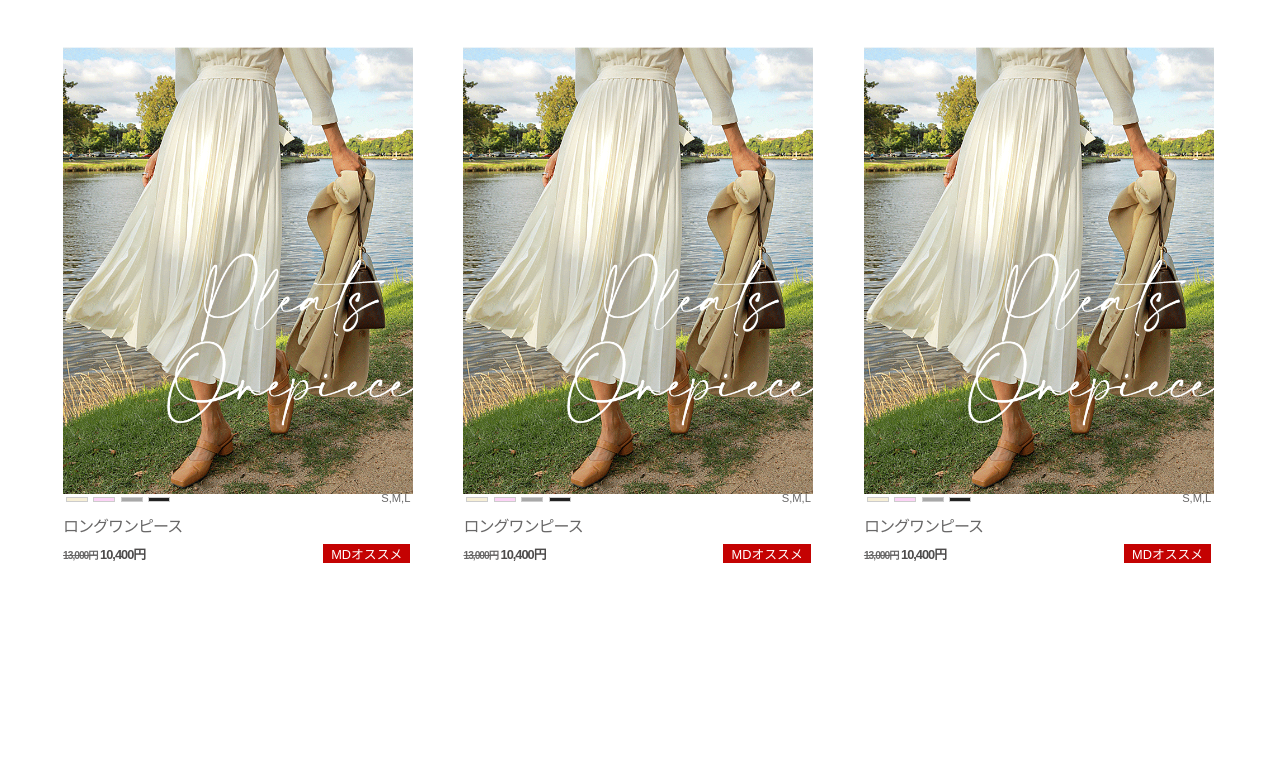
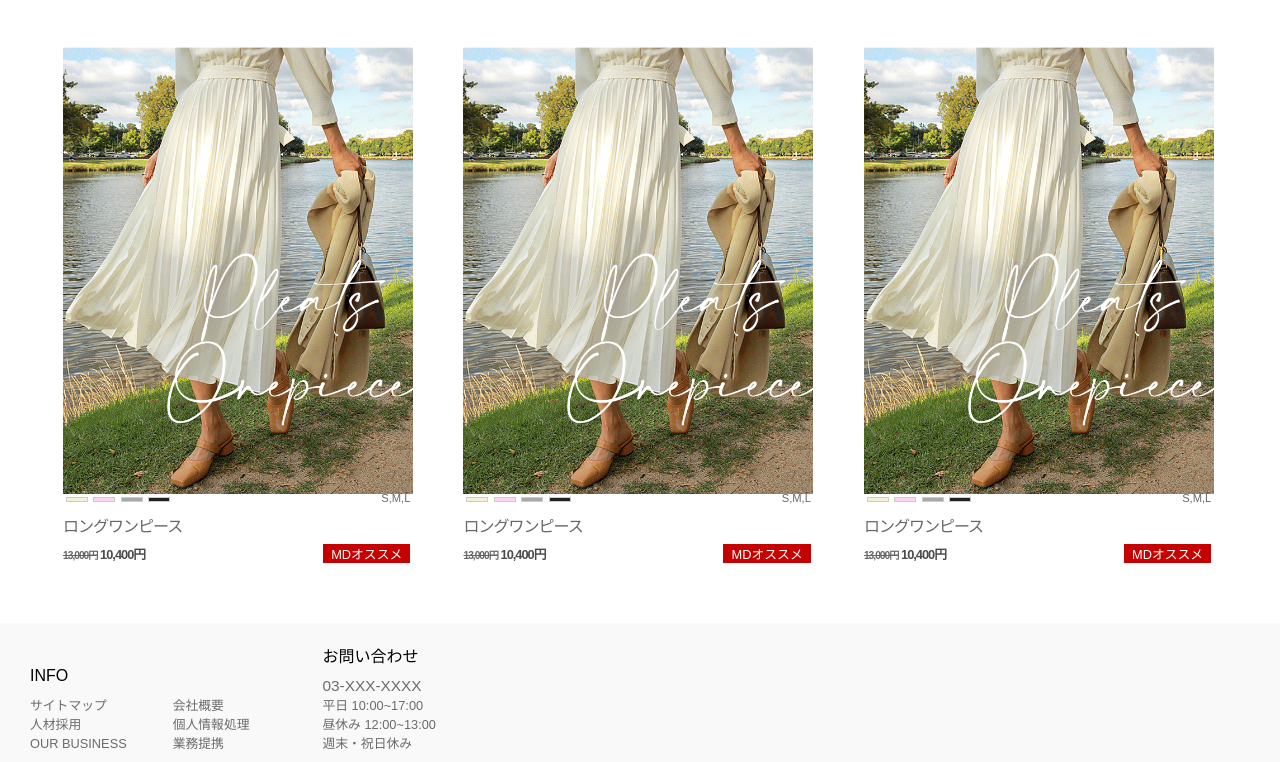
Before and after one commit to kimhyonju/landingp-ver1, a plain HTML site: page index.html in a window 1280 px wide. Shown: the part 2412-3174 px from the top of the page. Before the commit the page ends 3035 px from the top, so only its background shows below. Drawn offline with Linux system fonts and the light colour scheme.

Commit message:
footer insert

```diff
--- a/css/stylepc.css
+++ b/css/stylepc.css
@@ -306,10 +306,80 @@ input:focus{
     font-size: 0.8em;
     background-color: #c40202;
 }
+/* footer shoping-info start */
+footer{
+    width: 100%;
+    height: auto;
+}
+.shoping-info{
+    width: 100%;
+    height: auto;
+    background-color: #f9f9f9;
+}
+.infomation{
+    max-width: 1200px;
+    height: auto;
+    padding: 10px 30px;
+}
+.company{
+    width: 24%;
+    display: inline-block;
+}
+.com-title{
+    display: block;
+    padding: 10px 0;
+}
+.com-title > p{
+    font-size:1em;
+    color: #000;
+}
+.com-sub {
+    display: block;
+}
+.com-sub > ul{
+    width: 100%;
+}
+.com-sub > ul > li{
+    width: 48%;
+    display: inline-block;
+    text-align: left;
+    text-decoration: none;
+}
+.com-sub > ul > li > a > p{
+    font-size: 0.8em;
+    color: rgb(107, 107, 107);
+}
 
-
-
-
+.costume{
+    width: 24%;
+    display: inline-block;
+}
+.cos-title{
+    display: block;
+    padding: 10px 0;
+}
+.cos-title > p{
+    font-size:1em;
+    color: #000;
+}
+.cos-sub {
+    display: block;
+}
+.cos-sub > ul{
+    width: 100%;
+}
+.cos-sub > ul > li{
+    display: block;
+    text-align: left;
+    text-decoration: none;
+}
+.cos-sub > ul > li > a > p{
+    font-size: 0.8em;
+    color: rgb(107, 107, 107);
+}
+.cos-sub > ul > li > a > p > span{
+    font-size: 1.2em;
+}
 
 
 /*color chip*/
--- a/index.html
+++ b/index.html
@@ -231,7 +231,41 @@
 			</li>
 		</ul>
 	</div>
+<footer>
+	<div class="shoping-info">
+		<div class="infomation">
+			<div class="company">
+				<div class="com-title"><p>INFO</p></div>
+				<div class="com-sub">
+					<ul>
+						<li><a href="#"><p>サイトマップ</p></a></li>
+						<li><a href="#"><p>会社概要</p></a></li>
+					</ul>
+					<ul>
+						<li><a href="#"><p>人材採用</p></a></li>
+						<li><a href="#"><p>個人情報処理</p></a></li>
+					</ul>
+					<ul>
+						<li><a href="#"><p>OUR BUSINESS</p></a></li>
+						<li><a href="#"><p>業務提携</p></a></li>
+					</ul>
+				</div>
+			</div>
+			<div class="costume">
+				<div class="cos-title"><p>お問い合わせ</p></div>
+				<div class="cos-sub">
+					<ul>
+						<li><a href="#"><p><span>03-XXX-XXXX</span></p></a></li>
+						<li><a href="#"><p>平日 10:00~17:00</p></a></li>
+						<li><a href="#"><p>昼休み 12:00~13:00</p></a></li>
+						<li><a href="#"><p>週末・祝日休み</p></a></li>
+					</ul>
 
+				</div>
+			</div>
+		</div>
+	</div>
+</footer>
 
 
 
```
